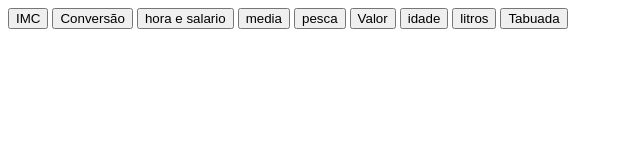
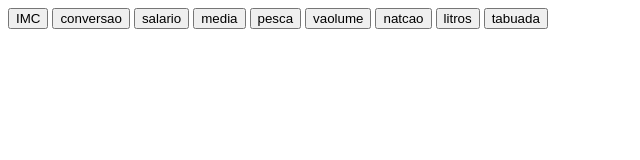
Before and after one commit to DarkFoxy0/atividadesmatosa, a plain HTML site: page index.html in a window 1280 px wide. Shown: the whole page, without its empty margins (0-640 px from the left). Drawn offline with Linux system fonts and the light colour scheme.

Commit message:
Update index.html

```diff
--- a/index.html
+++ b/index.html
@@ -8,13 +8,13 @@
 </head>
 <body>
     <a href="IMC.html"><button>IMC</button></a>
-    <a href="Conversãotemp.html"><button>Conversão</button></a>
-    <a href="salario.html"><button>hora e salario</button></a>
+    <a href="conversaotemp.html"><button>conversao</button></a>
+    <a href="salario.html"><button>salario</button></a>
     <a href="medias.html"><button>media</button></a>
     <a href="pesca.html"><button>pesca</button></a>
-    <a href="volume.html"><button>Valor</button></a>
-    <a href="natacao.html"><button>idade</button></a>
+    <a href="volume.html"><button>vaolume</button></a>
+    <a href="natacao.html"><button>natcao</button></a>
     <a href="litros.html"><button>litros</button></a>
-    <a href="tabuada.html"><button>Tabuada</button></a>
+    <a href="tabuada.html"><button>tabuada</button></a>
 </body>
 </html>
```
